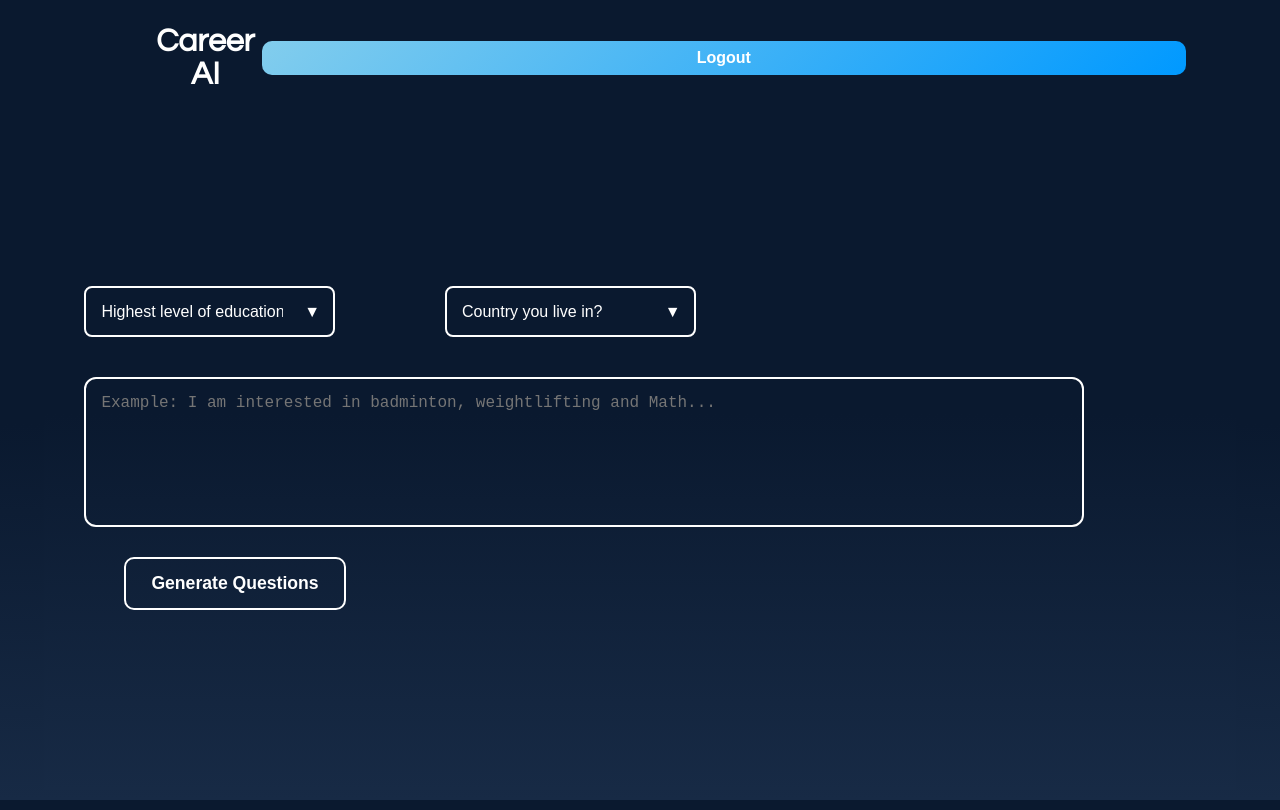
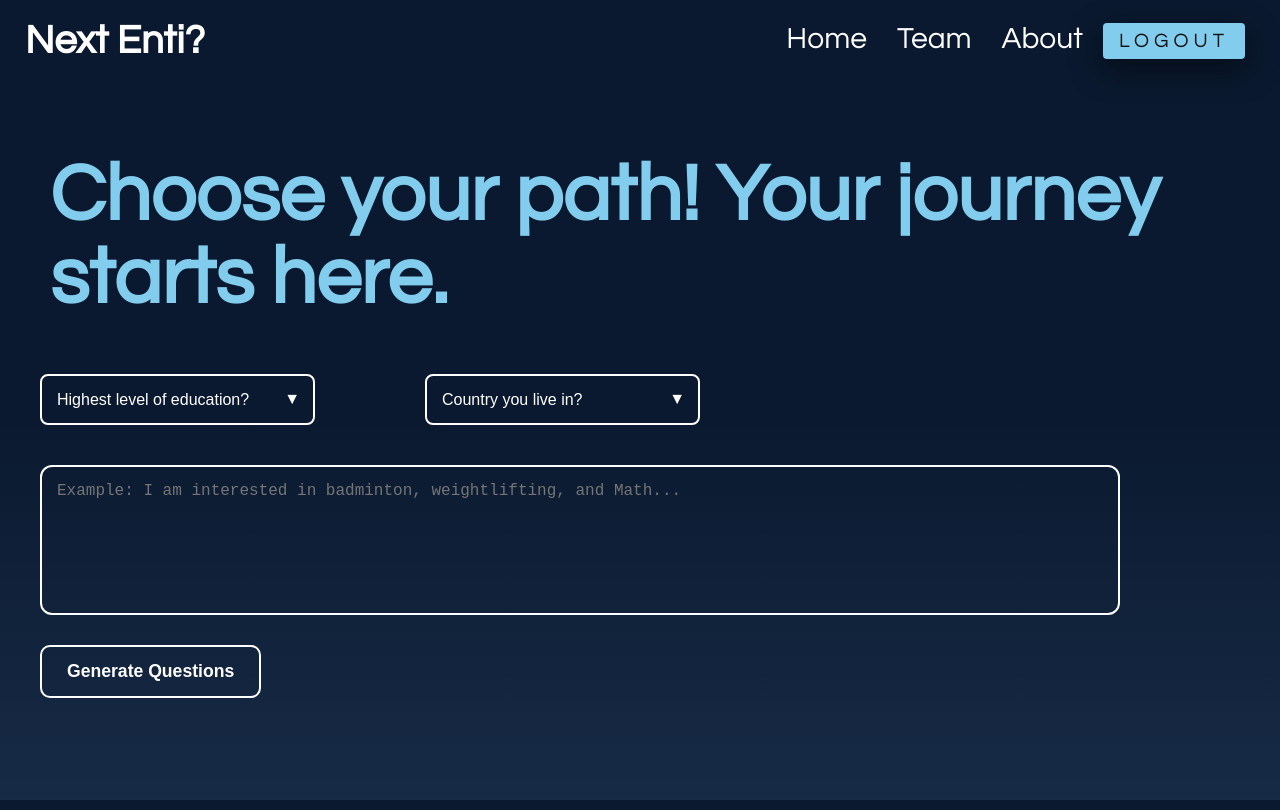
Before and after one commit to dhanvanth342/CareerAI, a React (Create React App) app: page /PromptPage in a window 1280 px wide. Built offline with nearby package versions, Linux system fonts and the light colour scheme.

Commit message:
prompt page and Navbar

```diff
--- a/src/Pages/PromptPage.js
+++ b/src/Pages/PromptPage.js
@@ -419,7 +419,7 @@ export default PromptPage;
 */
 
 
-
+/* final - 08/02/25
 
 import React, { useState } from 'react';
 import { useNavigate } from 'react-router-dom';
@@ -561,3 +561,125 @@ const PromptPage = ({ onQuestionsGenerated = () => {} }) => {
 };
 
 export default PromptPage;
+
+*/
+
+
+import React, { useState } from 'react';
+import { useNavigate } from 'react-router-dom';
+import Navbar from '../components/Navbar'; // Import Navbar
+import '../components/Styles/PromptPage.css';
+import '../index.css';
+
+const countries = [  "Afghanistan", "Albania", "Algeria", "Andorra", "Angola", "Antigua and Barbuda", "Argentina",
+  "Armenia", "Australia", "Austria", "Azerbaijan", "Bahamas", "Bahrain", "Bangladesh", "Barbados",
+  "Belarus", "Belgium", "Belize", "Benin", "Bhutan", "Bolivia", "Bosnia and Herzegovina", "Botswana",
+  "Brazil", "Brunei", "Bulgaria", "Burkina Faso", "Burundi", "Cabo Verde", "Cambodia", "Cameroon",
+  "Canada", "Central African Republic", "Chad", "Chile", "China", "Colombia", "Comoros", "Congo",
+  "Costa Rica", "Croatia", "Cuba", "Cyprus", "Czech Republic", "Denmark", "Djibouti", "Dominica",
+  "Dominican Republic", "Ecuador", "Egypt", "El Salvador", "Equatorial Guinea", "Eritrea", "Estonia",
+  "Eswatini", "Ethiopia", "Fiji", "Finland", "France", "Gabon", "Gambia", "Georgia", "Germany", "Ghana",
+  "Greece", "Grenada", "Guatemala", "Guinea", "Guinea-Bissau", "Guyana", "Haiti", "Honduras", "Hungary",
+  "Iceland", "India", "Indonesia", "Iran", "Iraq", "Ireland", "Israel", "Italy", "Jamaica", "Japan",
+  "Jordan", "Kazakhstan", "Kenya", "Kiribati", "Korea (North)", "Korea (South)", "Kuwait", "Kyrgyzstan",
+  "Laos", "Latvia", "Lebanon", "Lesotho", "Liberia", "Libya", "Liechtenstein", "Lithuania", "Luxembourg",
+  "Madagascar", "Malawi", "Malaysia", "Maldives", "Mali", "Malta", "Marshall Islands", "Mauritania",
+  "Mauritius", "Mexico", "Micronesia", "Moldova", "Monaco", "Mongolia", "Montenegro", "Morocco",
+  "Mozambique", "Myanmar", "Namibia", "Nauru", "Nepal", "Netherlands", "New Zealand", "Nicaragua",
+  "Niger", "Nigeria", "North Macedonia", "Norway", "Oman", "Pakistan", "Palau", "Panama", "Papua New Guinea",
+  "Paraguay", "Peru", "Philippines", "Poland", "Portugal", "Qatar", "Romania", "Russia", "Rwanda",
+  "Saint Kitts and Nevis", "Saint Lucia", "Saint Vincent and the Grenadines", "Samoa", "San Marino",
+  "Sao Tome and Principe", "Saudi Arabia", "Senegal", "Serbia", "Seychelles", "Sierra Leone", "Singapore",
+  "Slovakia", "Slovenia", "Solomon Islands", "Somalia", "South Africa", "Spain", "Sri Lanka", "Sudan",
+  "Suriname", "Sweden", "Switzerland", "Syria", "Taiwan", "Tajikistan", "Tanzania", "Thailand", "Timor-Leste",
+  "Togo", "Tonga", "Trinidad and Tobago", "Tunisia", "Turkey", "Turkmenistan", "Tuvalu", "Uganda", "Ukraine",
+  "United Arab Emirates", "United Kingdom", "United States", "Uruguay", "Uzbekistan", "Vanuatu", "Vatican City",
+  "Venezuela", "Vietnam", "Yemen", "Zambia", "Zimbabwe"];
+
+const PromptPage = ({ onQuestionsGenerated = () => {} }) => {
+  const [text, setText] = useState('');
+  const [question1, setQuestion1] = useState('');
+  const [question2, setQuestion2] = useState('');
+  const [isLoading, setIsLoading] = useState(false);
+  const [error, setError] = useState('');
+  const navigate = useNavigate();
+
+  const handleGenerateQuestions = async () => {
+    if (!text.trim() || !question1 || !question2) {
+      setError('Please complete all fields');
+      return;
+    }
+    setError('');
+    setIsLoading(true);
+
+    const requestData = { initial_context: text, highest_education: question1, country: question2 };
+
+    try {
+      const response = await fetch('http://localhost:5000/generate-questions', {
+        method: 'POST',
+        headers: { 'Content-Type': 'application/json' },
+        body: JSON.stringify(requestData),
+      });
+
+      if (!response.ok) throw new Error(`Server error: ${response.status}`);
+
+      const result = await response.json();
+      if (result.error) throw new Error(result.error);
+      onQuestionsGenerated(result.questions);
+      navigate('/questions', { state: { questions: result.questions, initial_context: result.initial_context } });
+
+    } catch (error) {
+      setError(`Error: ${error.message || 'Failed to generate questions'}`);
+    } finally {
+      setIsLoading(false);
+    }
+  };
+
+  return (
+    <>
+
+    <div className="prompt-container">
+        {/* Add Navbar component here */}
+        <Navbar />
+      <main className="main-content">
+        <p className="prompt-text">Choose your path! Your journey starts here.</p>
+        {error && <div className="error-message">{error}</div>}
+
+        <div className="question-boxes">
+          <div className="question-box">
+            <select id="question1" value={question1} onChange={(e) => setQuestion1(e.target.value)}>
+              <option value="" disabled hidden>Highest level of education?</option>
+              <option value="High School Diploma">High School Diploma</option>
+              <option value="Undergraduate Degree">Undergraduate Degree</option>
+              <option value="Graduate Degree">Graduate Degree</option>
+              <option value="PhD">PhD</option>
+            </select>
+          </div>
+
+          <div className="question-box">
+            <select id="question2" value={question2} onChange={(e) => setQuestion2(e.target.value)}>
+              <option value="" disabled hidden>Country you live in?</option>
+              {countries.map((country, index) => (
+                <option key={index} value={country}>{country}</option>
+              ))}
+            </select>
+          </div>
+        </div>
+
+        <div className="response-box">
+          <textarea className="generated-text" value={text} onChange={(e) => setText(e.target.value)}
+            placeholder="Example: I am interested in badminton, weightlifting, and Math..." />
+        </div>
+
+        <div className="button-container">
+          <button className="icon-btn" onClick={handleGenerateQuestions} disabled={isLoading}>
+            {isLoading ? 'Generating...' : 'Generate Questions'}
+          </button>
+        </div>
+      </main>
+    </div>
+    </>
+  );
+};
+
+export default PromptPage;
--- a/src/components/Navbar.css
+++ b/src/components/Navbar.css
@@ -4,11 +4,13 @@
     padding: 0;
     box-sizing: border-box;
 }
-
+.body{
+    align-items: center;
+}
 .header {
     width: 100%;
     position: sticky;
-
+    top:0;
     z-index: 1000;
     background-color: transparent;
     padding: 10px 20px;
@@ -16,22 +18,25 @@
     justify-content: space-between;
     align-items: center;
     transition: background-color 0.3s ease;
-
 }
 
 /* Change background color on scroll */
 .header-bg {
     background-color: #0d6efd;
 }
+.logo {
+    text-decoration: none; /* Pushes the nav-menu to the right */
+}
 
 /* Logo styling */
 .logo h1 {
     color: white;
-    font-size: 24px;
+    font-size: 40px;
     font-weight: bold;
     cursor: pointer;
-    margin-top: -20vh;
-    margin-left: -35vh;
+    margin-top: 0;
+    margin-left: -75px; /* Adjust as needed */
+
 }
 
 /* Navigation Menu */
@@ -40,7 +45,7 @@
     display: flex;
     gap: 20px;
     margin-top: 0%;
-    margin-right: 100px;
+    margin-right: -5px;
 }
 
 .nav-menu li {
@@ -50,8 +55,9 @@
 .nav-menu a {
     text-decoration: none;
     color: white;
-    font-size: 18px;
+    font-size: 30px;
     transition: color 0.3s ease;
+    margin-left:10px;
 }
 
 .nav-menu a:hover {
--- a/src/components/Navbar.js
+++ b/src/components/Navbar.js
@@ -28,13 +28,13 @@ const Navbar = () => {
         console.log("Logout button clicked");
         // Clear any session data if needed
         // Redirect to IntroPage
-        navigate("/intropage");
+        navigate("/");
     };
 
     return (
         <div className={color ? "header header-bg" : "header"}>
             <Link to="/" className="logo">
-                <h1>Career AI</h1>
+                <h1>Next Enti?</h1>
             </Link>
 
             <ul className={click ? "nav-menu active" : "nav-menu"}>
--- a/src/components/Styles/PromptPage.css
+++ b/src/components/Styles/PromptPage.css
@@ -145,7 +145,7 @@
 }
 
 .prompt-text {
-  font-size: 5.5rem;
+  font-size: 5.0rem !important;
   font-weight: bold;
   color: #82cded;
   margin-bottom: 20px;
@@ -259,9 +259,9 @@
 .button-container {
   display: flex;
   justify-content: flex-start; /* Align it to the left under the response box */
-  margin-top: 10px;
+  /*margin-top: 10px; */
   margin-right: 850px;
-  padding-left: 40px; /* Align perfectly with the response box's left padding */
+   /*padding-left: 40px; Align perfectly with the response box's left padding */
 }
 
 /* Transparent Button with Glow Effect */
@@ -327,7 +327,7 @@
 /* Typewriter effect for the heading */
 .prompt-text.typewriter-effect {
   font-family: 'Questrial', sans-serif;
-  font-size: 3.5rem;
+  font-size: 5.5rem;
   color: #82cded;
   margin-bottom: 20px;
   white-space: nowrap;
```
